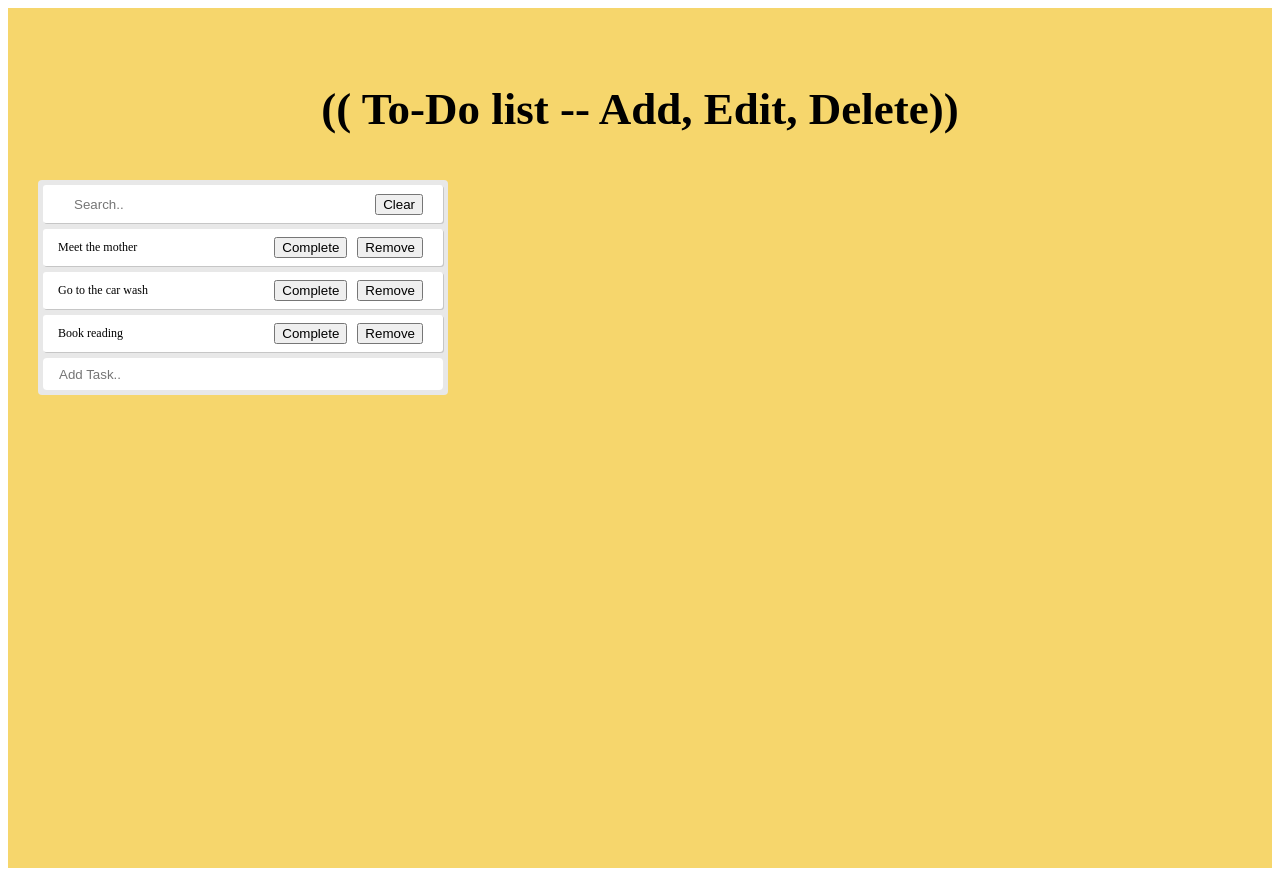
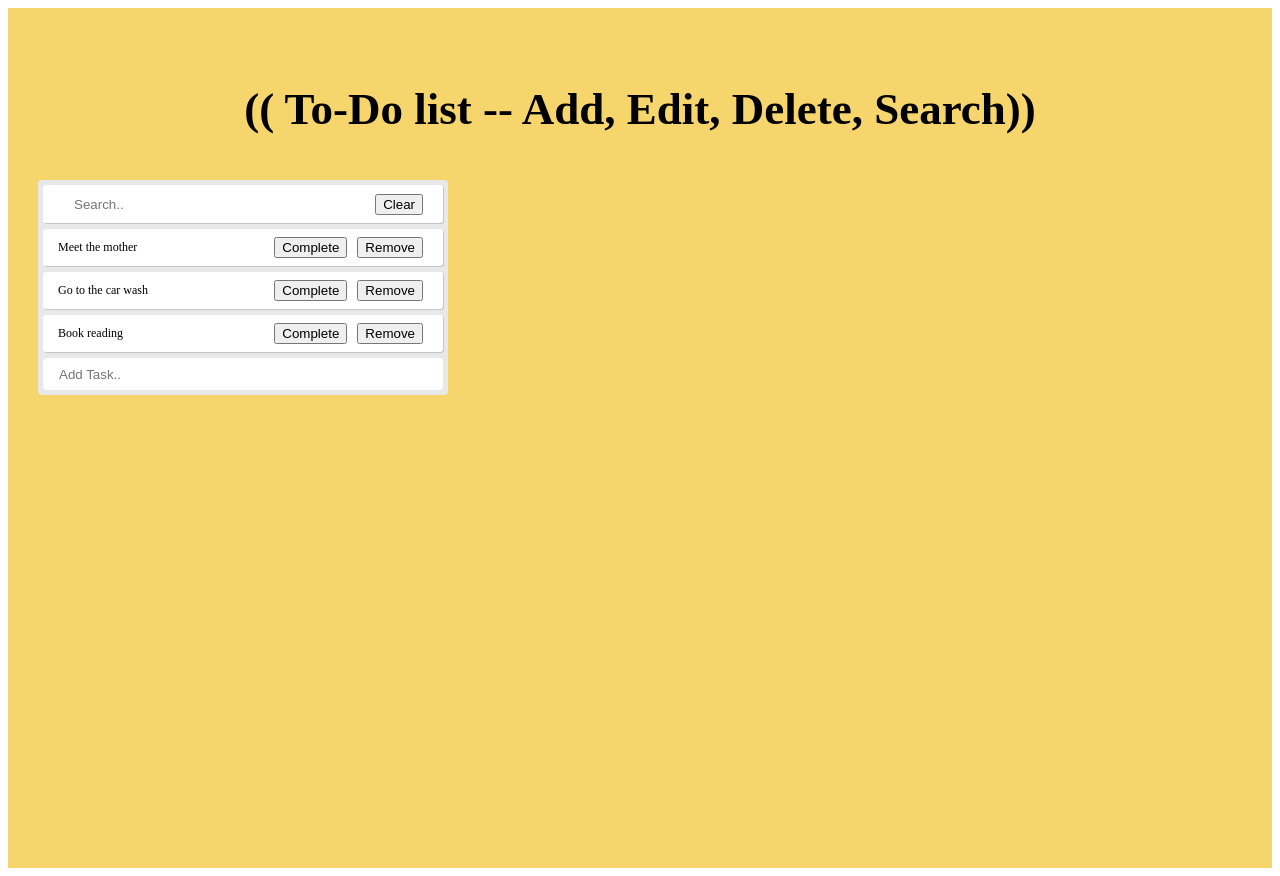
Before and after one commit to ImanPlus/Todo-List, a React (Create React App) app: page / in a window 1280 px wide. Built offline with nearby package versions, Linux system fonts and the light colour scheme.

Commit message:
change title

```diff
--- a/src/App.js
+++ b/src/App.js
@@ -60,7 +60,7 @@ function App() {
   ///-------- Return App --------///
   return (
     <div className="app">
-      <div className="header"><p>(( To-Do list -- Add, Edit, Delete))</p></div>
+      <div className="header"><p>(( To-Do list -- Add, Edit, Delete, Search))</p></div>
       <div className="todo-list">
         <SearchBar toSearch={toSearch}/>
         {
```
